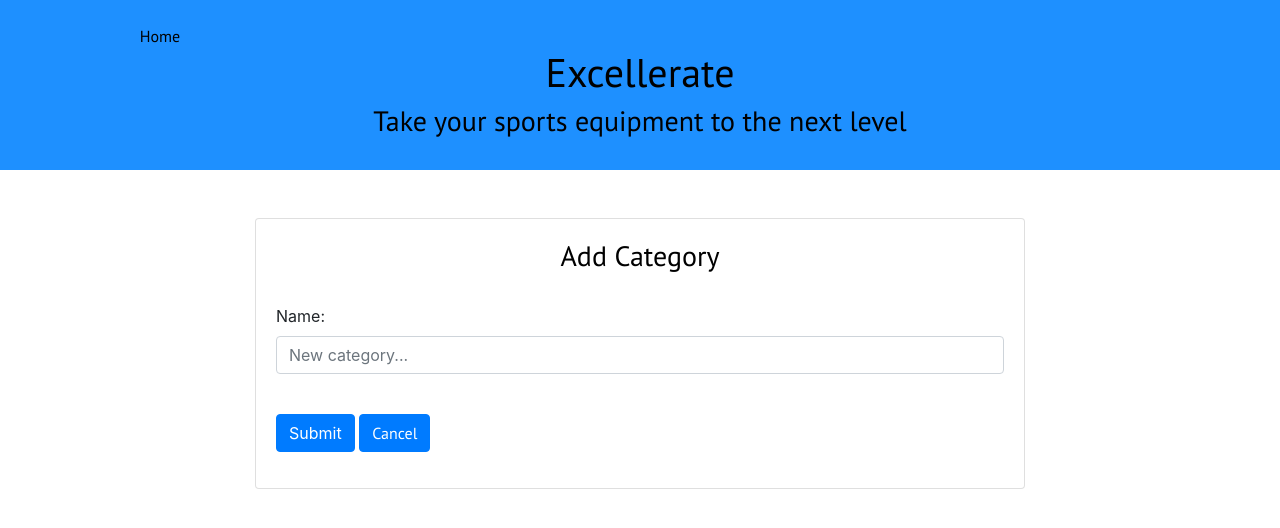
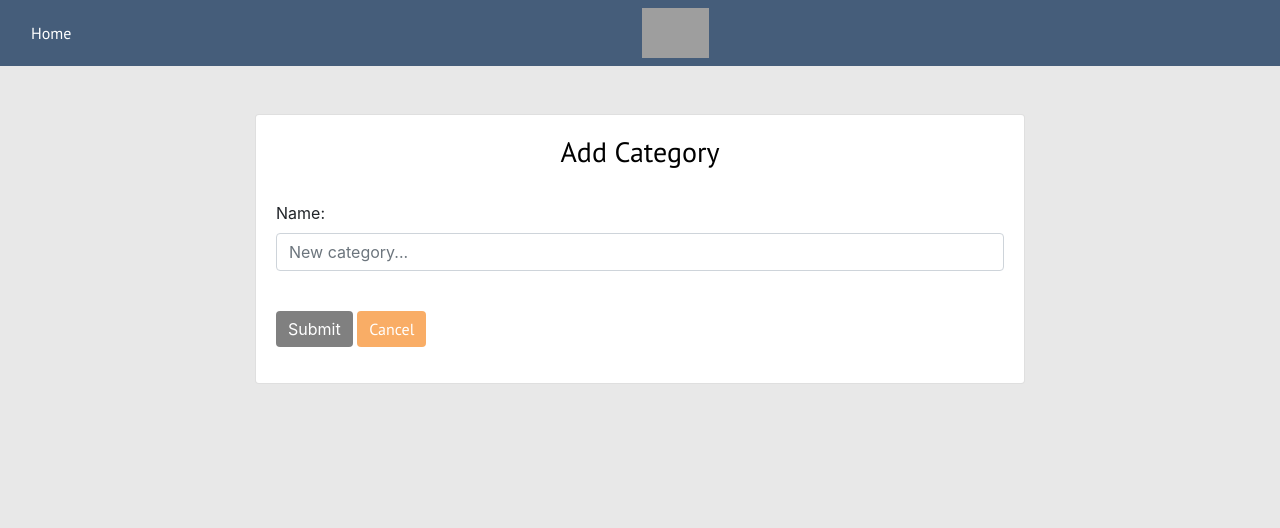
Before and after one commit to agodwinp/item-catalog, a Flask app: page /catalog/new in a window 1280 px wide. Shown: the top 528 px of the page. Run offline with Flask 2, Linux system fonts and the light colour scheme; the visitor is signed in with stand-in values (Sample User, id 1); some libraries are stand-ins or nearby versions; grey boxes are pictures that could not be loaded.

Commit message:
refactor: changed styling of buttons to fit uniform design style

```diff
--- a/static/css/styles.css
+++ b/static/css/styles.css
@@ -27,7 +27,6 @@ a:hover {
 /* Background colours */
 
 #headerBar {
-    background-color: dodgerblue;
     padding: 0px;
     margin: 0px;
 }
@@ -97,3 +96,41 @@ div.form-group#deleteButtons {
 div.card {
     background-color: white;
 }
+
+/* Backgrounds */
+
+#landingPage {
+    background-color: #455D7A;
+}
+
+#mainBody {
+    background-color: #E8E8E8;
+}
+
+/* Redirect text */
+
+.highlightText {
+    color: white;
+}
+
+/* Navbar */
+
+.navbar {
+    background-color: #455D7A;
+}
+
+/* Button */
+
+#editButton {
+    background-color: grey;
+    border: 0px;
+}
+
+#deleteButton {
+    background-color: #F9AD66;
+    border: 0px;
+}
+
+#editButton:hover, #deleteButton:hover {
+    background-color: #455D7A;
+}
--- a/templates/deleteCategory.html
+++ b/templates/deleteCategory.html
@@ -22,8 +22,8 @@
                             <div class="col-sm"></div>
                             <div class="col-sm">
                                 <div class="form-group" id="deleteButtons">
-                                    <button type="submit" class="btn btn-primary">Delete</button>
-                                    <a href="{{url_for('showCatalog')}}" class="btn btn-primary">Cancel</a>
+                                    <button type="submit" class="btn btn-primary" id="editButton">Delete</button>
+                                    <a href="{{url_for('showCatalog')}}" class="btn btn-primary" id="deleteButton">Cancel</a>
                                 </div>
                             </div>
                             <div class="col-sm"></div>
--- a/templates/deleteItem.html
+++ b/templates/deleteItem.html
@@ -22,8 +22,8 @@
                             <div class="col-sm"></div>
                             <div class="col-sm">
                                 <div class="form-group" id="deleteButtons">
-                                    <button type="submit" class="btn btn-primary">Delete</button>
-                                    <a href="{{url_for('showItems', category_id=category_id)}}" class="btn btn-primary">Cancel</a>
+                                    <button type="submit" class="btn btn-primary" id="editButton">Delete</button>
+                                    <a href="{{url_for('showItems', category_id=category_id)}}" class="btn btn-primary" id="deleteButton">Cancel</a>
                                 </div>
                             </div>
                             <div class="col-sm"></div>
--- a/templates/editCategory.html
+++ b/templates/editCategory.html
@@ -19,8 +19,8 @@
                     <div class="container">
                         <div class="row">
                             <div class="form-group">
-                                <button type="submit" class="btn btn-primary">Submit</button>
-                                <a href="{{url_for('showCatalog')}}" class="btn btn-primary">Cancel</a>
+                                <button type="submit" class="btn btn-primary" id="editButton">Submit</button>
+                                <a href="{{url_for('showCatalog')}}" class="btn btn-primary" id="deleteButton">Cancel</a>
                             </div>
                         </div>
                     </div>
--- a/templates/editItem.html
+++ b/templates/editItem.html
@@ -39,8 +39,8 @@
                     <div class="container">
                         <div class="row">
                             <div class="form-group">
-                                <button type="submit" class="btn btn-primary">Submit</button>
-                                <a href="{{url_for('showItems', category_id=category_id)}}" class="btn btn-primary">Cancel</a>
+                                <button type="submit" class="btn btn-primary" id="editButton">Submit</button>
+                                <a href="{{url_for('showItems', category_id=category_id)}}" class="btn btn-primary" id="deleteButton">Cancel</a>
                             </div>
                         </div>
                     </div>
--- a/templates/header.html
+++ b/templates/header.html
@@ -1,33 +1,29 @@
-<div class="container-fluid" id="headerBar">
-    </br>
-    <div class="container-fluid">
-        <div class="row justify-content-md-center">
-            <div class="col">
-                <!-- Add Home button -->
-                <a href="{{url_for('showCatalog')}}">Home</a>
-            </div>
-            <div class="col-6"></div>
-            <div class="col">
-                <!-- Add sign in button -->
-                <div class="g-signin2" data-onsuccess="onSignIn" onclick="signIn();" id="signInButton"></div>
-                <!-- Add a sign out button to sign out of App -->
-                <a href="#" onclick="signOut();" id="signOutButton" style="display: none;">Sign out</a>
-                <!-- Result -->
-                <div id="result"></div>
+<nav class="navbar">
+    <div class=container-fluid id=headerBar>
+        <!-- Add Home button -->
+        <div class="d-flex justify-content-start">
+            <div class=col>
+                <a class="highlightText" href="{{url_for('showCatalog')}}">Home</a>
             </div>
         </div>
+        <div class="d-flex justify-content-center">
+            <img class="highlightText" src="../static/images/navbar_logo.png" alt="Excellerate" height=50>
+        </div>
+        <!-- Add Sign In / Out button -->
+        <div class="d-flex justify-content-end">
+            <div class="g-signin2" data-onsuccess="onSignIn" onclick="signIn();" id="signInButton"></div>
+            <!-- Add a sign out button to sign out of App -->
+            <a href="#" class="highlightText" onclick="signOut();" id="signOutButton" style="display: none;">Sign out</a>
+            <!-- Result -->
+            <div id="result"></div>
+        </div>
     </div>
-    <div class="container">
-        <h1>Excellerate</h1>
-        <h3>Take your sports equipment to the next level</h3>
-        </br>
-    </div>
-</div>
+</nav>
 
 {% with messages = get_flashed_messages() %}
 {% if messages %}
     {% for message in messages %}
-        </br></br>
+        </br>
         <div class="container">
             <div class="alert alert-warning" role="alert">
                 <strong>{{message}}</strong>
--- a/templates/main.html
+++ b/templates/main.html
@@ -14,7 +14,7 @@
 		<!-- Load CSS -->
 		<link rel="stylesheet" type="text/css" href="{{url_for('static', filename='css/styles.css')}}">
     </head>
-    <body>
+    <body id="mainBody">
         {% block content %}
         {% endblock %}
         </br>
--- a/templates/newCategory.html
+++ b/templates/newCategory.html
@@ -19,8 +19,8 @@
                     <div class="container">
                         <div class="row">
                             <div class="form-group">
-                                <button type="submit" class="btn btn-primary">Submit</button>
-                                <a href="{{url_for('showCatalog')}}" class="btn btn-primary">Cancel</a>
+                                <button type="submit" class="btn btn-primary" id="editButton">Submit</button>
+                                <a href="{{url_for('showCatalog')}}" class="btn btn-primary" id="deleteButton">Cancel</a>
                             </div>
                         </div>
                     </div>
--- a/templates/newItem.html
+++ b/templates/newItem.html
@@ -25,8 +25,8 @@
                     <div class="container">
                         <div class="row">
                             <div class="form-group">
-                                <button type="submit" class="btn btn-primary">Submit</button>
-                                <a href="{{url_for('showItems', category_id=category_id)}}" class="btn btn-primary">Cancel</a>
+                                <button type="submit" class="btn btn-primary" id="editButton">Submit</button>
+                                <a href="{{url_for('showItems', category_id=category_id)}}" class="btn btn-primary" id="deleteButton">Cancel</a>
                             </div>
                         </div>
                     </div>
```
Also changed, not shown: templates/allCategories.html (+4 -4 lines), templates/showItems.html (+5 -13 lines).
